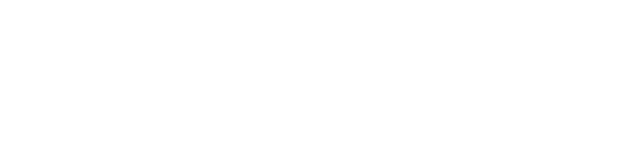
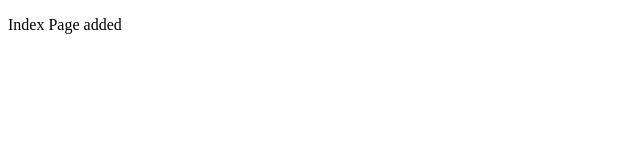
Before and after one commit to GowthamS18/Sample, a plain HTML site: page index.html in a window 1280 px wide. Shown: the whole page, without its empty margins (0-640 px from the left). Drawn offline with Linux system fonts and the light colour scheme.

Commit message:
Index added

```diff
--- a/index.html
+++ b/index.html
@@ -6,6 +6,6 @@
     <title>Document</title>
 </head>
 <body>
-
+    <p>Index Page added</p>
 </body>
 </html>
```
